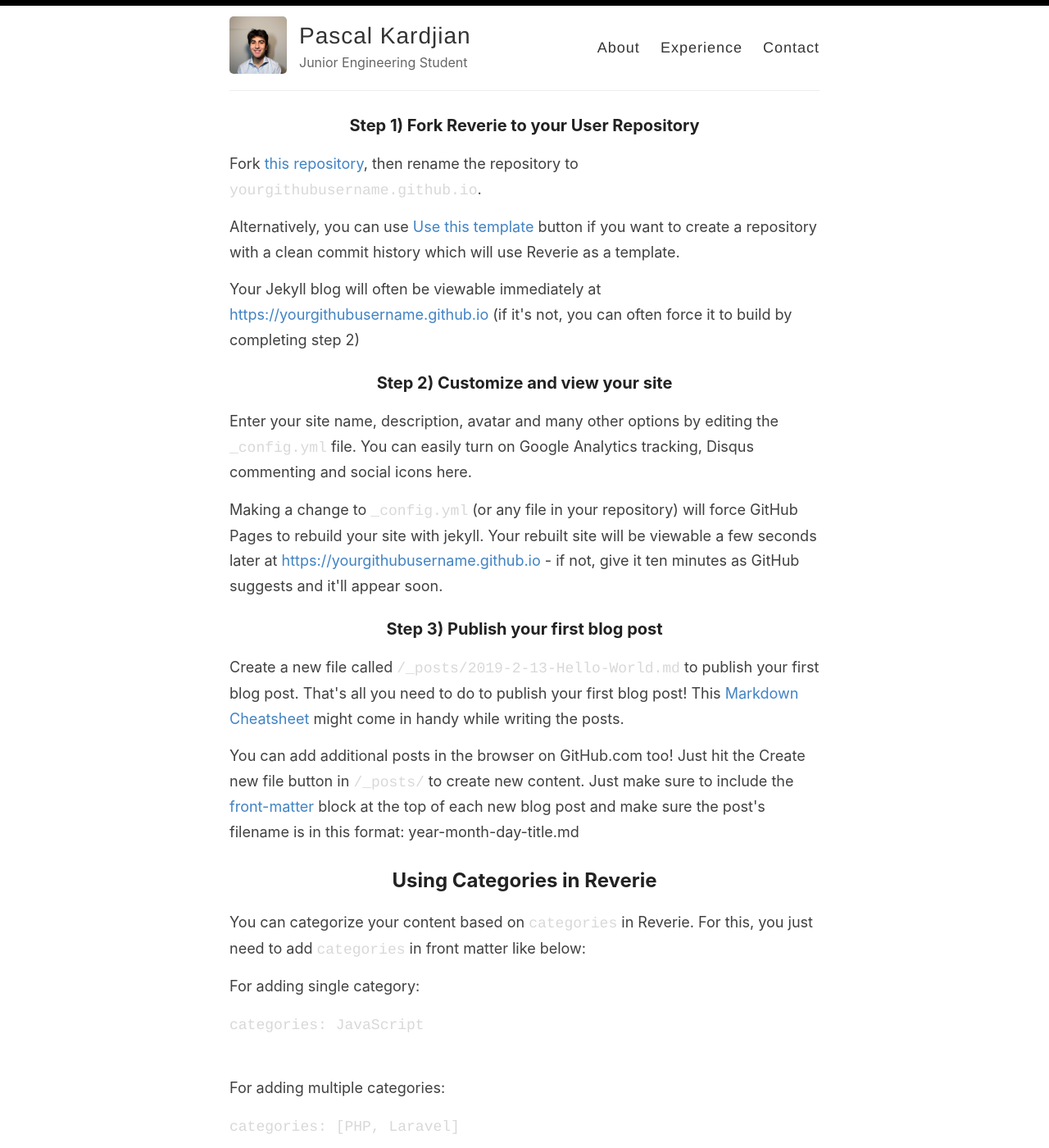
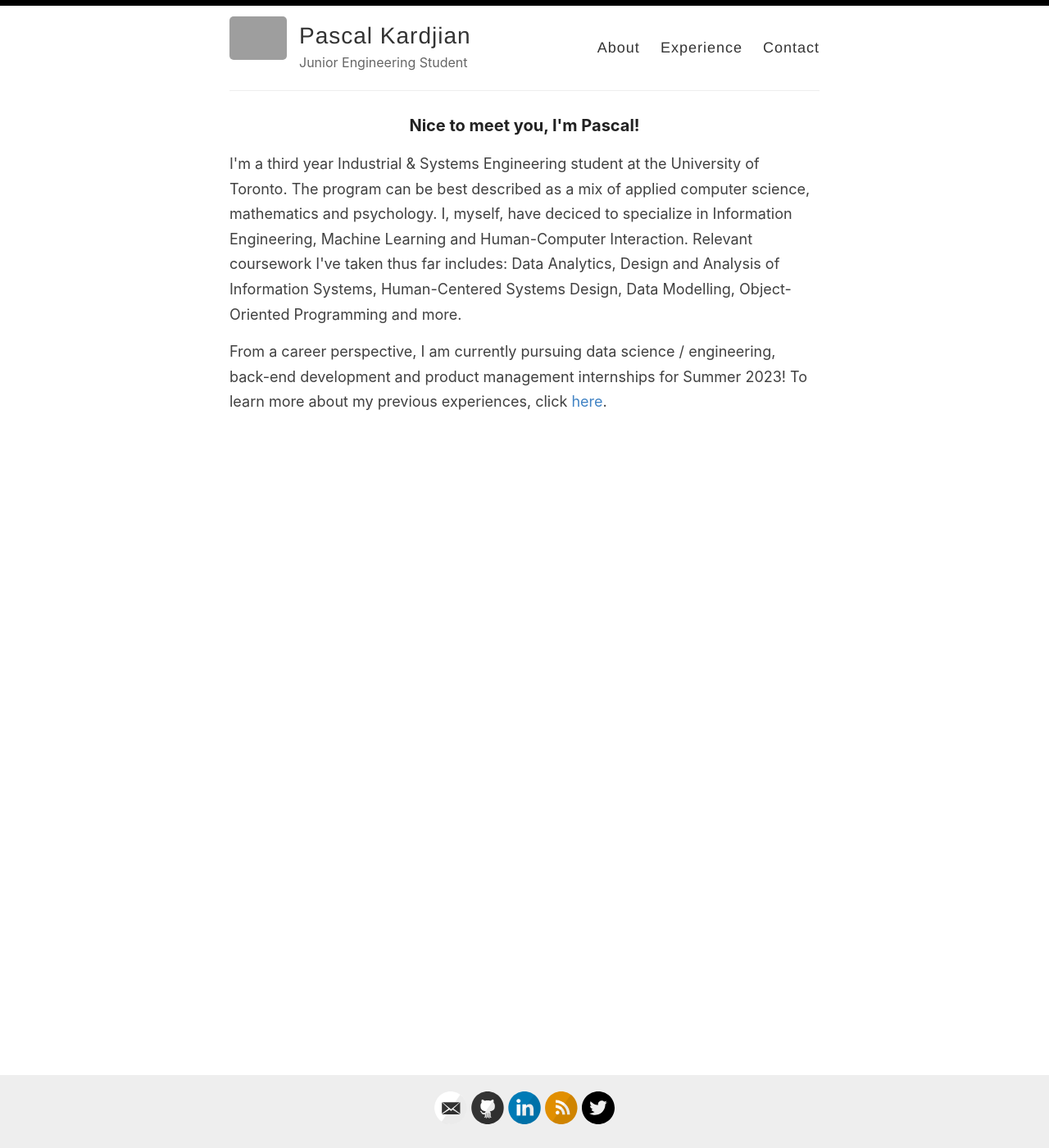
Before and after one commit to pkardjian/pkardjian.github.io, a Jekyll site: the page built from index.html, in a window 1280 px wide and 1400 px high. Shown: the whole window at 82% size. Built offline with Jekyll 4.4.1, drawn with Linux system fonts in a browser that asks for light colours; the list of posts is cut into pages by our own code; some of the changed text lies outside the part shown; grey boxes are pictures that could not be loaded.

Commit message:
main page + new profile pic

```diff
--- a/_config.yml
+++ b/_config.yml
@@ -12,7 +12,7 @@ author: Pascal Kardjian
 description: Junior Engineering Student
 
 # URL of your avatar or profile pic (you could use your GitHub profile pic)
-avatar: /images/linkedin_profile.jpg
+avatar: /images/DSC_0524.jpg
 
 #
 # Flags below are optional
--- a/index.html
+++ b/index.html
@@ -2,44 +2,9 @@
 layout: default
 ---
 
-<h3 id="step-1-fork-reverie-to-your-user-repository"> Step 1) Fork Reverie to your User Repository</h3>
-  <p>Fork <a href="https://github.com/amitmerchant1990/reverie">this repository</a>,
-    then rename the repository to <code>yourgithubusername.github.io</code>.</p>
-  <p>Alternatively, you can use <a href="https://github.com/amitmerchant1990/reverie/generate"> Use this template</a>
-    button if you want to create a repository with a clean commit history which will use Reverie as a template.</p>
-  <p>Your Jekyll blog will often be viewable immediately at <a href="https://yourgithubusername.github.io">https://yourgithubusername.github.io</a>
-    (if it&#39;s not, you can often force it to build by completing step 2)</p>
-<h3 id="step-2-customize-and-view-your-site">Step 2) Customize and view your site</h3>
-  <p>Enter your site name, description, avatar and many other options by editing the <code>_config.yml</code> file.
-    You can easily turn on Google Analytics tracking, Disqus commenting and social icons here.</p>
-  <p>Making a change to <code>_config.yml</code> (or any file in your repository) will force GitHub Pages to rebuild your site with jekyll.
-    Your rebuilt site will be viewable a few seconds later at <a href="https://yourgithubusername.github.io">https://yourgithubusername.github.io</a>
-    - if not, give it ten minutes as GitHub suggests and it&#39;ll appear soon.</p>
-<h3 id="step-3-publish-your-first-blog-post">Step 3) Publish your first blog post</h3>
-  <p>Create a new file called <code>/_posts/2019-2-13-Hello-World.md</code> to publish your first blog post.
-    That&#39;s all you need to do to publish your first blog post! This <a href="https://github.com/adam-p/markdown-here/wiki/Markdown-Cheatsheet">
-    Markdown Cheatsheet</a> might come in handy while writing the posts.</p>
-  <blockquote>
-    <p>You can add additional posts in the browser on GitHub.com too! Just hit the <kbd>Create new file</kbd> button in <code>/_posts/</code>
-      to create new content. Just make sure to include the <a href="http://jekyllrb.com/docs/frontmatter/">front-matter</a> block at the top of
-      each new blog post and make sure the post&#39;s filename is in this format: year-month-day-title.md</p>
-  </blockquote>
-<h2 id="using-categories-in-reverie">Using Categories in Reverie</h2>
-  <p>You can categorize your content based on <code>categories</code> in Reverie.
-    For this, you just need to add <code>categories</code> in front matter like below:</p>
-  <p>For adding single category:</p>
-  <pre><code class="lang-md"><span class="hljs-symbol">categories:</span> JavaScript
-  </code></pre>
-  <p>For adding multiple categories:</p>
-  <pre><code class="lang-md">categories: <span class="hljs-string">[PHP, Laravel]</span>
-  </code></pre>
-  <p>The contegorized content can be shown over this URL:
-  <a href="https://yourgithubusername.github.io/categories/">https://yourgithubusername.github.io/categories/</a></p>
-<h2 id="rss">RSS</h2>
-  <p>The generated <a href="https://en.wikipedia.org/wiki/RSS">RSS feed</a> of your blog can be found at
-    <a href="https://yourgithubusername.github.io/feed">https://yourgithubusername.github.io/feed</a>.
-    You can see the example RSS feed over <a href="https://www.amitmerchant.com/reverie/feed">here</a>.</p>
-<h2 id="sitemap">Sitemap</h2>
-  <p>The generated sitemap of your blog can be found at <a href="https://yourgithubusername.github.io/sitemap">
-  https://yourgithubusername.github.io/sitemap</a>. You can see the example sitemap feed over
-  <a href="https://www.amitmerchant.com/reverie/sitemap">here</a>.</p>
+<h3 id="intro"> Nice to meet you, I'm Pascal!</h3>
+  <p>I'm a third year Industrial & Systems Engineering student at the University of Toronto. The program can be best described as a mix of applied computer science, mathematics and psychology.
+    I, myself, have deciced to specialize in Information Engineering, Machine Learning and Human-Computer Interaction. Relevant coursework I've taken thus far includes: Data Analytics,
+    Design and Analysis of Information Systems, Human-Centered Systems Design, Data Modelling, Object-Oriented Programming and more.</p>
+  <p>From a career perspective, I am currently pursuing data science / engineering, back-end development and product management internships for Summer 2023! To learn more about my
+    previous experiences, click <a href="https://pkardjian.github.io/experience/">here</a>.</p>
```
